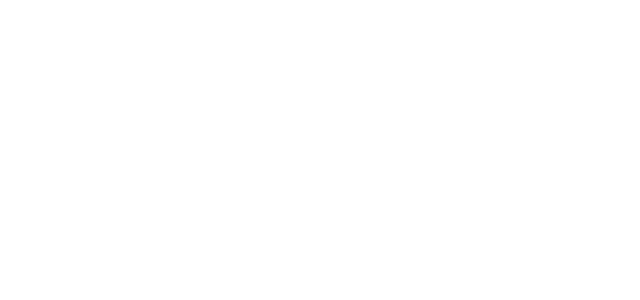
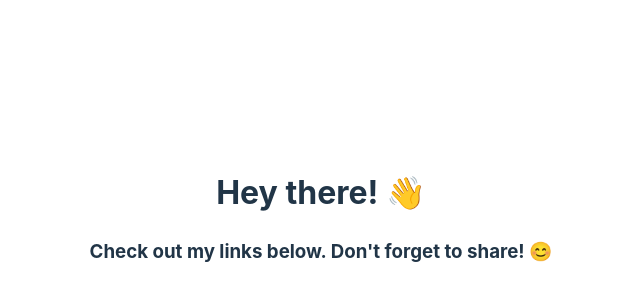
Before and after one commit to dexterbrian/linki, a React (Vite) app: page /1 in a window 1280 px wide. Before the commit this address had no page. Shown: the part 184-484 px from the top of the page, without its empty margins (319-959 px from the left). Built offline with nearby package versions, Linux system fonts and the light colour scheme.

Commit message:
Added Linki.jsx as a Page

```diff
--- a/src/App.jsx
+++ b/src/App.jsx
@@ -3,6 +3,7 @@
 import Landing from './components/Landing'
 import { Route, Routes } from "react-router-dom";
 import Home from './components/Home';
+import Linki from './components/Linki';
 
 function App() {
 
@@ -11,6 +12,7 @@
     <Routes>
       <Route path="/" element={<Landing />} />
       <Route path="/home" element={<Home />} />
+      <Route path="/:username" element={<Linki />} />
     </Routes>
     </>
   )
--- /dev/null
+++ b/src/components/Linki.jsx
@@ -0,0 +1,10 @@
+function Linki() {
+    return (
+        <>
+            <h1>Hey there! 👋</h1>
+            <h3>Check out my links below. Don't forget to share! 😊</h3>
+        </>
+    );
+}
+
+export default Linki;
```
